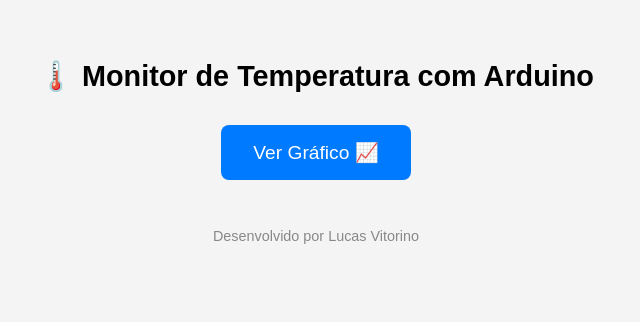
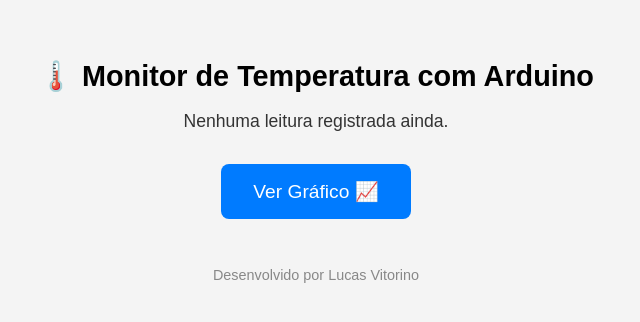
Before and after one commit to Lucas-Vitorino/ProjetoArduino, a Flask app: page / in a window 1280 px wide. Shown: the top 322 px of the page, without its empty margins (324-964 px from the left). Run offline with Flask 2, Linux system fonts and the light colour scheme.

Commit message:
Atualização Home

```diff
--- a/templates/home.html
+++ b/templates/home.html
@@ -13,7 +13,12 @@
     }
     h1 {
       font-size: 1.8rem;
+      margin-bottom: 1rem;
+    }
+    p.temp {
+      font-size: 1.1rem;
       margin-bottom: 2rem;
+      color: #333;
     }
     a.botao {
       display: inline-block;
@@ -37,6 +42,16 @@
 </head>
 <body>
   <h1>🌡️ Monitor de Temperatura com Arduino</h1>
+
+  {% if temperatura %}
+    <p class="temp">
+      Última leitura: <strong>{{ temperatura }} °C</strong><br>
+      em {{ data }} às {{ hora }} (BRT)
+    </p>
+  {% else %}
+    <p class="temp">Nenhuma leitura registrada ainda.</p>
+  {% endif %}
+
   <a class="botao" href="/grafico">Ver Gráfico 📈</a>
   <footer>Desenvolvido por Lucas Vitorino</footer>
 </body>
```
